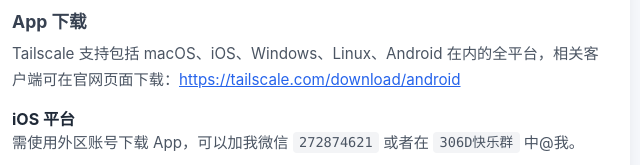
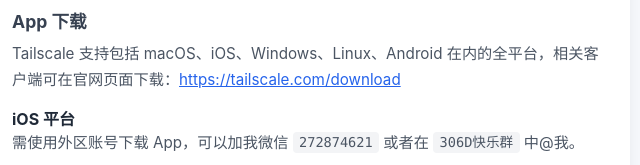
Before and after one commit to Liujun3712/Lab-Information, a website: page src/tailscale-config.html in a window 1280 px wide. Shown: the part 595-760 px from the top of the page, 28-668 px from the left. Drawn offline with Linux system fonts and the light colour scheme.

Commit message:
修改显示链接

```diff
--- a/src/tailscale-config.html
+++ b/src/tailscale-config.html
@@ -134,7 +134,7 @@
         <h2>加入虚拟局域网流程</h2>
 
         <h3>App 下载</h3>
-        <p>Tailscale 支持包括 macOS、iOS、Windows、Linux、Android 在内的全平台，相关客户端可在官网页面下载：<a href="https://tailscale.com/download" target="_blank" rel="noopener">https://tailscale.com/download/android</a></p>
+        <p>Tailscale 支持包括 macOS、iOS、Windows、Linux、Android 在内的全平台，相关客户端可在官网页面下载：<a href="https://tailscale.com/download" target="_blank" rel="noopener">https://tailscale.com/download</a></p>
 
         <h4>iOS 平台</h4>
         <p>需使用外区账号下载 App，可以加我微信 <code>272874621</code> 或者在 <code>306D快乐群</code> 中@我。</p>
```
